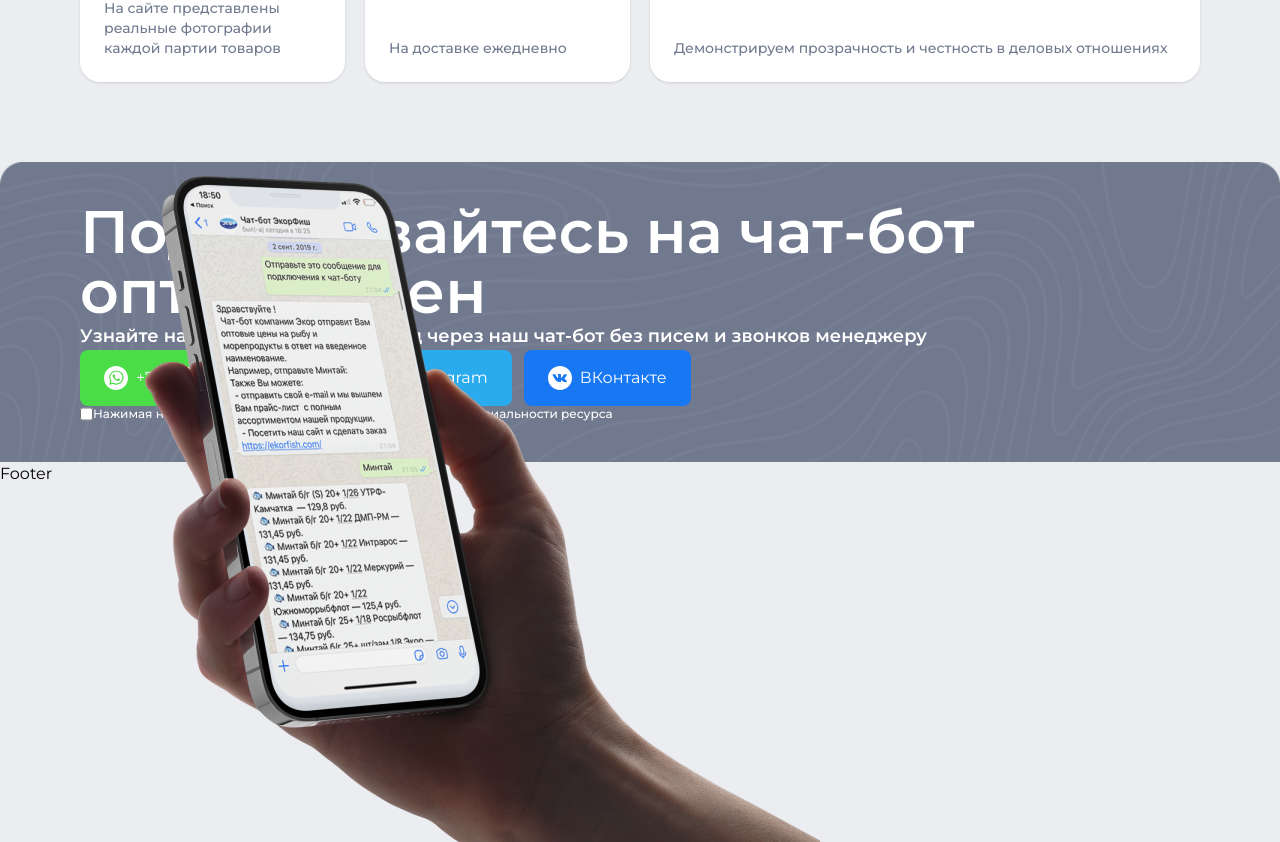
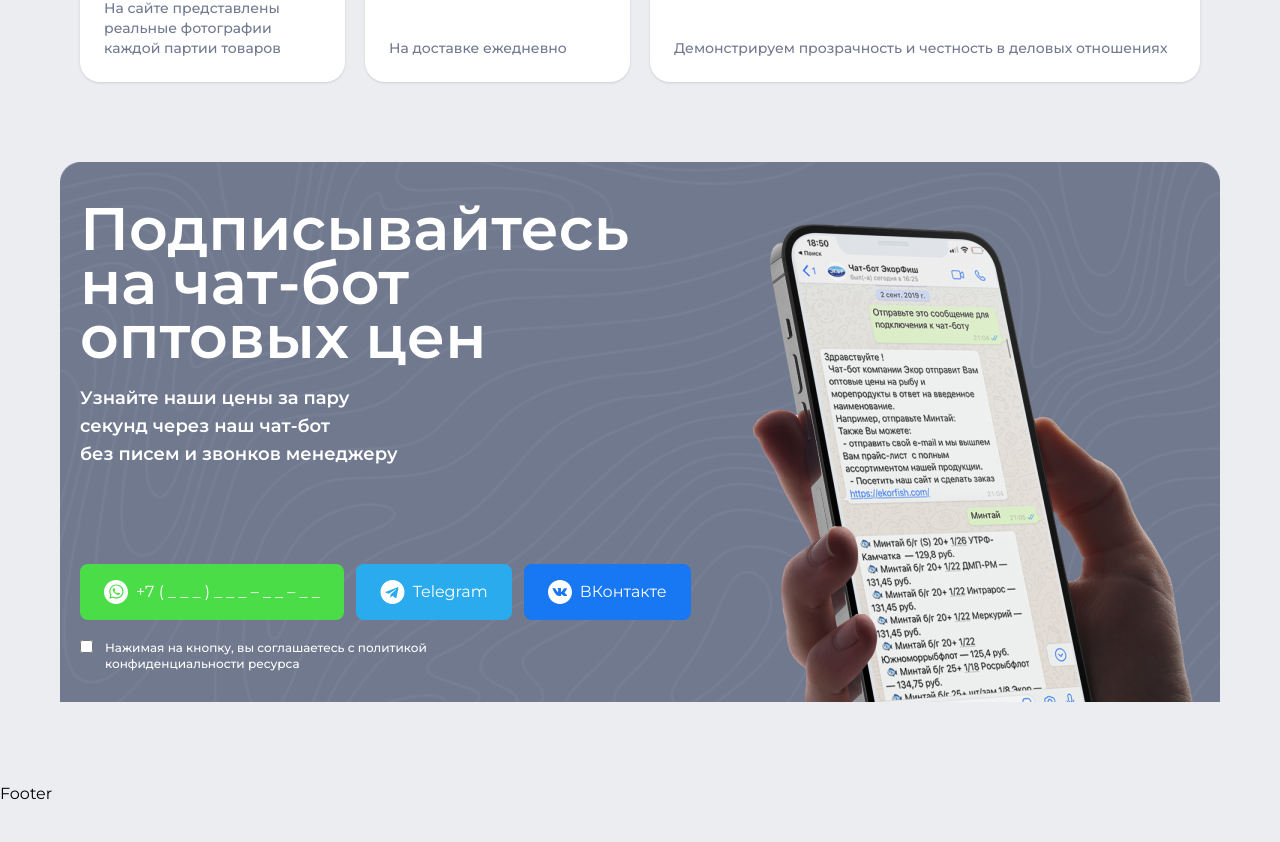
Before and after one commit to muhammadazizbek006/Ekor, a React (Vite) app: page / in a window 1280 px wide. Shown: the part 5360-6202 px from the top of the page. After the commit the page ends 6166 px from the top, so only its background shows below. Built offline with nearby package versions, Linux system fonts and the light colour scheme.

Commit message:
add subsribe  full

```diff
--- a/src/components/home/Subscribe.jsx
+++ b/src/components/home/Subscribe.jsx
@@ -7,18 +7,18 @@ import week from '../../imgs/Subscribe/week.svg'
 
 const Subscribe = () => {
   return (
-    <section className='bg-Subscribe bg-no-repeat  bg-cover py-10'>
-        <div className="containerb flex relative">
+    <section className='pb-20'>
+        <div className="containerb flex relative bg-Subscribe bg-no-repeat  bg-cover py-10 h-[540px] z-50 overflow-hidden">
         {/* left */}
-        <div className=''>
+        <div className=' '>
             {/* title and decreption */}
-            <div>
-                <h2 className='text-white text-6xl font-semibold'>Подписывайтесь на чат-бот оптовых цен</h2>
-                <p className='text-lg font-semibold text-white'>Узнайте наши цены за пару секунд через наш чат-бот без писем и звонков менеджеру</p>
+            <div className='mb-24'>
+                <h2 className='text-white text-6xl font-semibold leading-54 max-w-[603px] mb-5'>Подписывайтесь на чат-бот оптовых цен</h2>
+                <p className='text-lg font-semibold text-white max-w-[322px]'>Узнайте наши цены за пару секунд через наш чат-бот без писем и звонков менеджеру</p>
             </div>
             {/* online */}
             <div >
-                <div className='flex space-x-3'>
+                <div className='flex space-x-3 mb-5'>
                     <a className='py-4 px-6 bg-yashil flex items-center rounded-lg'  href="">
                         <img className='mr-2' src={whatsapp} alt="whatsapp" />
                         <p className='text-base text-white '>+7 ( _ _ _ ) _ _ _ – _ _ – _ _</p>
@@ -34,15 +34,15 @@ const Subscribe = () => {
                     </a>
 
                 </div>
-                <div className='flex'>
+                <div className='flex max-w-[373px] space-x-3 items-start'>
                     <input type="checkbox" />
                     <p className='text-xs font-medium text-white'>Нажимая на кнопку, вы соглашаетесь с политикой конфиденциальности ресурса</p>
                 </div>
             </div>
         </div>
         {/* right */}
-        <div className=' '>
-            <img className='absolute right-96  -top-20' src={phone} alt="" />
+        <div className='absolute -right-56  top-2 z-0 '>
+            <img className='' src={phone} alt="" />
         </div>
         </div>
     </section>
--- a/tailwind.config.js
+++ b/tailwind.config.js
@@ -27,7 +27,8 @@ export default {
         '40':'40px'
       },
       lineHeight:{
-        '40':'40px'
+        '40':'40px',
+        '54':'54px'
       },
       fontFamily: {
         sans: ['Montserrat', 'sans-serif'],
```
